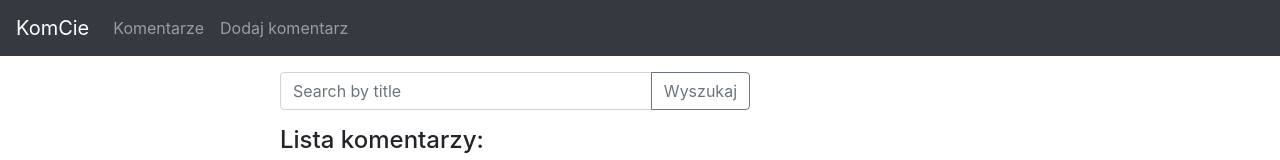
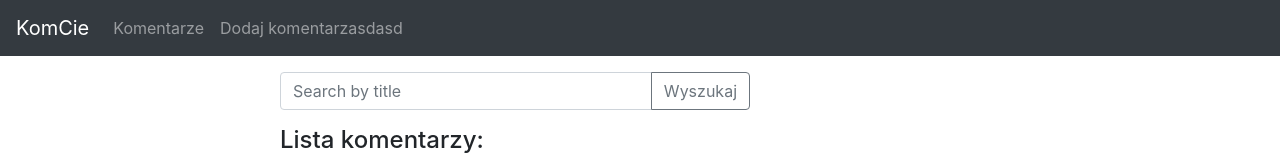
Before and after one commit to jakubGora/chmury, an Angular app: page /tutorials in a window 1280 px wide. Shown: the top 160 px of the page. Built offline with nearby package versions, Linux system fonts and the light colour scheme; no server answers.

Commit message:
init gcloud

```diff
--- a/src/app/app.component.html
+++ b/src/app/app.component.html
@@ -6,7 +6,7 @@
         <a routerLink="tutorials" class="nav-link">Komentarze</a>
       </li>
       <li class="nav-item">
-        <a routerLink="add" class="nav-link">Dodaj komentarz</a>
+        <a routerLink="add" class="nav-link">Dodaj komentarzasdasd</a>
       </li>
     </div>
   </nav>
```
